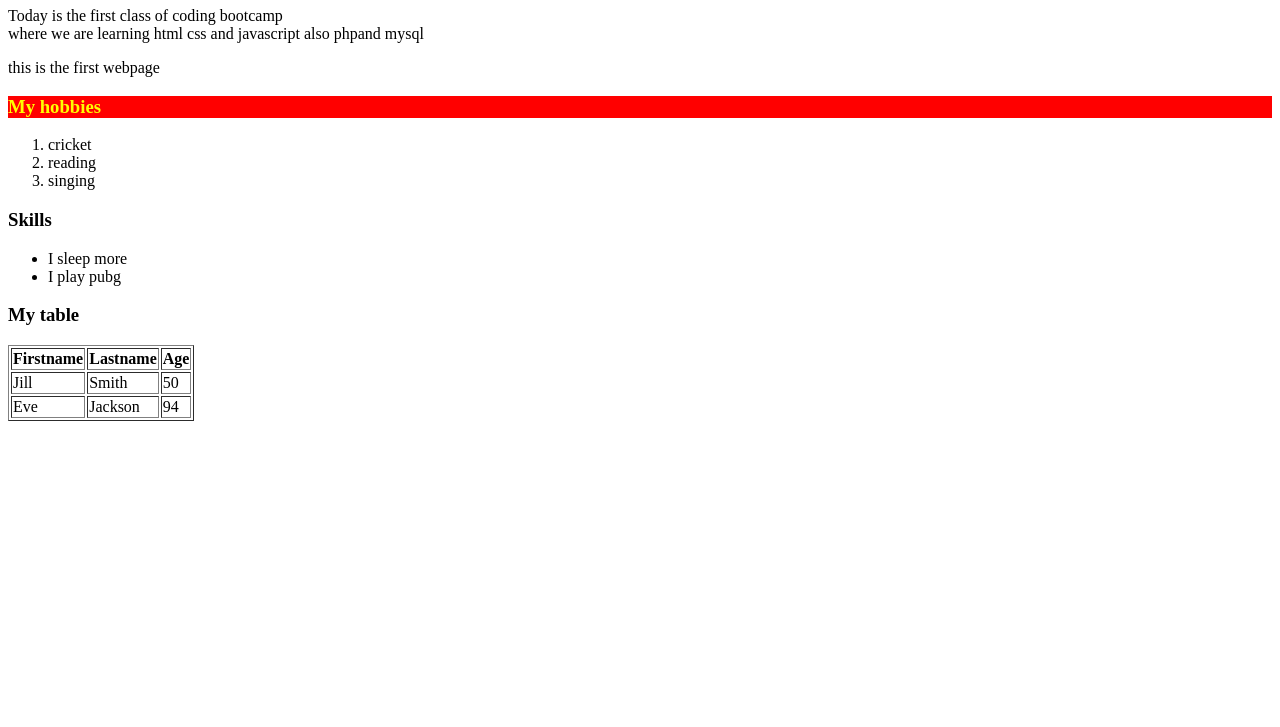
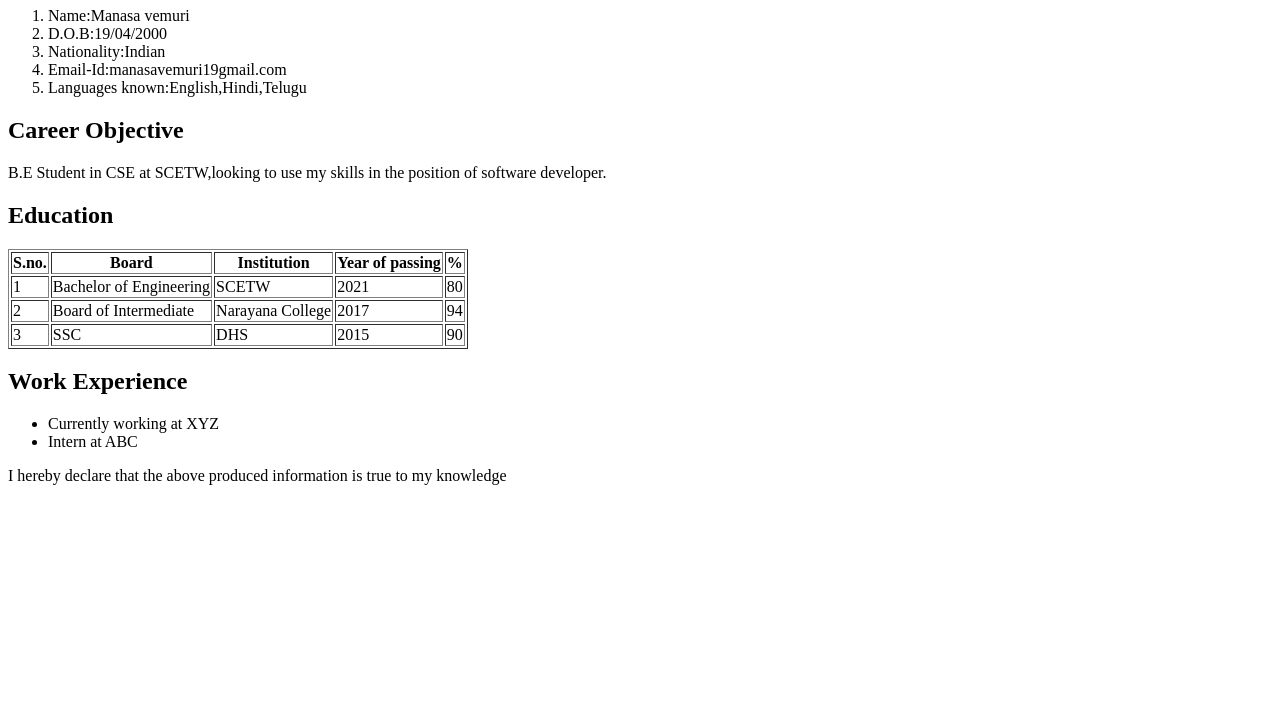
Before and after one commit to manasavemuri19/manasavemuri19.github.io, a plain HTML site: page index.html in a window 1280 px wide. Shown: the part 73-800 px from the top of the page. Drawn offline with Linux system fonts and the light colour scheme.

Commit message:
Update index.html

```diff
--- a/index.html
+++ b/index.html
@@ -1,47 +1,60 @@
 <!Doctype html>
 <html>
     <head>
-        <title>My first page</title>
+        <title>My Resume</title>
         <meta name="language"
               content="English">
-        <meta name="keywords" content="my page,my website,first website">
-        <meta name="description" content="This is my first webpage developed in coding bootcamp by packetprep">
+        <meta name="keywords" content="resume,resume sample">
+        <meta name="description" content="This is the webpage developed for my resume">
         <link href="style.css" type="text/css" rel="stylesheet">
     </head>
     <Body>
-       <h1>Manasa Vemuri 123</h1>
-
-        <p>Today is the first class of coding bootcamp<br> where we are learning html css and javascript also phpand mysql</p>
-
-        <p>this is the first webpage</p>
-        <h3 id="first">My hobbies</h3>
+       <h1>Manasa Vemuri</h1>
         <ol>
-            <li>cricket</li>
-            <li>reading</li>
-            <li>singing</li>
+            <li>Name:Manasa vemuri</li>
+            <li>D.O.B:19/04/2000</li>
+            <li>Nationality:Indian</li>
+            <li>Email-Id:manasavemuri19gmail.com</li>
+            <li>Languages known:English,Hindi,Telugu</li>
         </ol>
-        <h3>Skills</h3>
-        <ul>
-            <li>I sleep more</li>
-            <li>I play pubg</li>
-        </ul>
-        <h3>My table</h3>
+        <h2>Career Objective</h2>
+        <p>B.E Student in CSE at SCETW,looking to use my skills in the position of software developer.</p>
+        <h2>Education</h2>
         <table border=1>
             <tr>
-    <th>Firstname</th>
-    <th>Lastname</th>
-    <th>Age</th>
+                <th>S.no.</th>
+                <th>Board</th>
+                <th>Institution</th>
+                <th>Year of passing</th>
+                <th>%</th>
             </tr>
             <tr>
-    <td>Jill</td>
-    <td>Smith</td>
-    <td>50</td>
+                <td>1</td>
+                <td>Bachelor of Engineering</td>
+                <td>SCETW</td>
+                <td>2021</td>
+                <td>80</td>
             </tr>
             <tr>
-    <td>Eve</td>
-    <td>Jackson</td>
+                <td>2</td>
+                <td>Board of Intermediate</td>
+                <td>Narayana College</td>
+                <td>2017</td>
                 <td>94</td>
             </tr>
+            <tr>
+                <td>3</td>
+                <td>SSC</td>
+                <td>DHS</td>
+                <td>2015</td>
+                <td>90</td>
+            </tr>
         </table>
+        <h2>Work Experience</h2>
+        <ul>
+            <li>Currently working at XYZ</li>
+            <li>Intern at ABC</li>
+        </ul>
+        <p>I hereby declare that the above produced information is true to my knowledge</p>
     </Body>
 </html>
```
Lines whose indentation alone changed are shown as unchanged.
